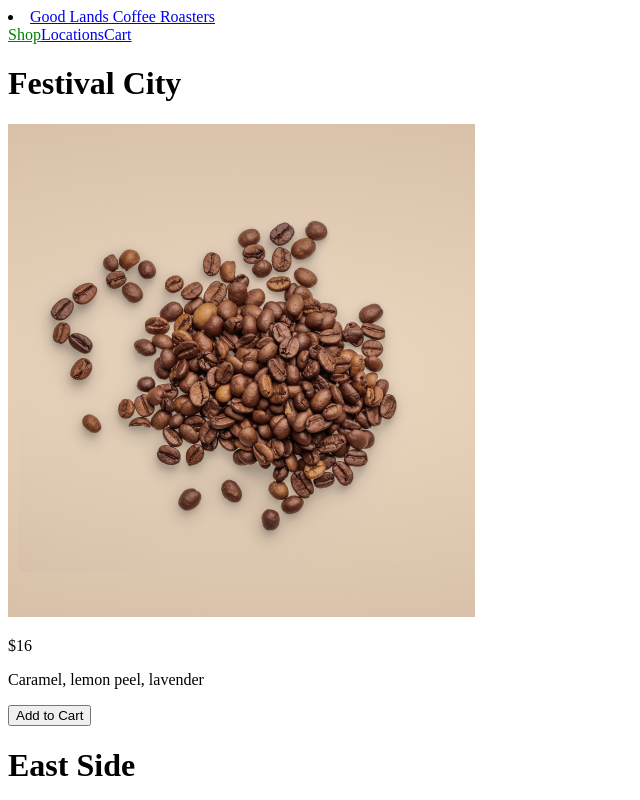
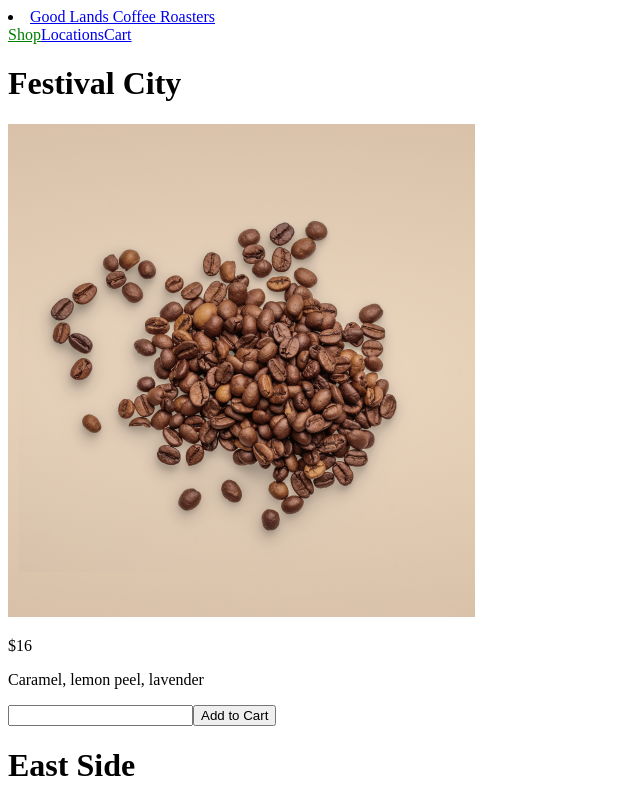
Before and after one commit to awkircher/shop, a React (Create React App) app: page /shop in a window 1280 px wide. Shown: the top 800 px of the page, without its empty margins (0-640 px from the left). Built offline with nearby package versions, Linux system fonts and the light colour scheme.

Commit message:
Directory structure updates, file renaming, adjusted addToCart state modification

```diff
--- a/src/Components/AddButton.js
+++ /dev/null
@@ -1,9 +0,0 @@
-const AddButton = function(props) {
-    return (
-        <div className="AddButton">
-            <button data-id={props.id} onClick={props.addToCart}>Add to Cart</button>
-        </div>
-    );
-}
-
-export default AddButton;
--- /dev/null
+++ b/src/Components/AddForm.js
@@ -0,0 +1,12 @@
+const AddForm = function(props) {
+    return (
+        <div className="AddForm">
+            <form data-id={props.id} data-name={props.name} data-price={props.price} data-img={props.img} onSubmit={props.addToCart}>
+                <input type="number"></input>
+                <button type="submit">Add to Cart</button>
+            </form>
+        </div>
+    );
+}
+
+export default AddForm;
--- a/src/Data/CartData.js
+++ b/src/Data/CartData.js
@@ -1,4 +1,5 @@
 import { useState, useEffect } from 'react'
+import CartItem from '../Models/CartItem.js'
 
 const CartData = function() {
     // Returns an empty array if localStorage is empty, or the previously saved cart state array.
@@ -11,29 +12,35 @@ const CartData = function() {
     }
     const [cart, setCart] = useState(getSavedCart());
 
-    class ItemInCart {
-        constructor(productId, amount, uid) {
-            this.productId = productId;
-            this.amount = amount;
-            this.uid = uid;
-        }
-    }
-
     const addToCart = function(event) {
         event.preventDefault();
-        // Gets the product ID off the click event
+        // Pull all the data off the event
         const elem = event.target;
         const productId = elem.dataset.id;
-        const item = new ItemInCart(productId, 0, "1");
-        console.log(item);
-        setCart([...cart, item]);
+        const productName = elem.dataset.name;
+        const productPrice = elem.dataset.price;
+        const productImg = elem.dataset.img;
+        const quantity = Number(elem[0].value);
+        const uid = String(cart.length + 1);
+        // Are there any of this product in the cart already?
+        const items = [...cart];
+        const isInCart = (cartItem) => cartItem.productId === productId;
+        const indexOfItemInCart = items.findIndex(isInCart);
+        if (indexOfItemInCart === -1) {
+            // It wasn't in the cart -- instantiate a new item
+            const item = new CartItem(productId, productName, productPrice, productImg, quantity, uid);
+            setCart([...items, item]);
+        } else {
+            // It was in the cart -- increment the quantity property
+            items[indexOfItemInCart].quantity += quantity;
+            setCart([...items]);
+        }
     }
 
     useEffect(() => {
         localStorage.setItem('cart', JSON.stringify(cart));
     }, [cart])
 
-    console.log("here's the cart " + cart);
     return {cart, addToCart}
 }
 
--- a/src/Data/ProductData.js
+++ b/src/Data/ProductData.js
@@ -1,4 +1,4 @@
-const Data = function() {
+const ProductData = function() {
     const products = [
         {
             id: "1",
@@ -18,4 +18,4 @@ const Data = function() {
     return products;
 }
 
-export default Data;
+export default ProductData;
--- /dev/null
+++ b/src/Models/CartItem.js
@@ -0,0 +1,12 @@
+class CartItem {
+    constructor(productId, productName, productPrice, productImg, quantity, uid) {
+        this.productId = productId;
+        this.productName = productName;
+        this.productPrice = productPrice;
+        this.productImg = productImg;
+        this.quantity = quantity;
+        this.uid = uid;
+    }
+}
+
+export default CartItem
--- a/src/Views/CartHome.js
+++ b/src/Views/CartHome.js
@@ -1,32 +1,16 @@
 import Navigation from "../Components/Navigation"
 import CartData from "../Data/CartData"
-import Data from "../Data/ProductData"
 
 const CartHome = function() {
-    // Returns object with cart property and addToCart method.
     const cartData = CartData();
-    // Returns the array "products" containing objects, e.g. "products[0].name".
-    const products = Data();
-    // This property mirrors the state array of item objects, e.g. "cart[0].id".
-    const itemObjectsInCart = cartData.cart;
+    const itemsInCart = cartData.cart;
 
-    // Returns array of product objects based on the array of item objects in the cart.
-    const matchingProductObjects = itemObjectsInCart.map((item) => {
-        // Define a callback that compares product object to cart object.
-        const isMatchingId = function(product) {
-            return product.id === item.productId;
-        }
-        // Use the callback with findIndex, and assign the matching index number to a const.
-        const indexOfProductMatch = products.findIndex(isMatchingId);
-        // Use the const to return the product array item we want to add to our mapped array.
-        return products[indexOfProductMatch];
-    });
-
-    // Map over the matchingProductObjects and return jsx that displays the product name of each
-    const cartContents = matchingProductObjects.map((matchingProductObject, index) => {
+    const cartContents = itemsInCart.map((item) => {
         return (
-            <div className="item" key={index}>
-                <h1>{matchingProductObject.name}</h1>
+            <div className="item" key={item.uid}>
+                <h1>{item.productName}</h1>
+                <p>{item.quantity} bags</p>
+                <p>{item.productPrice} each</p>
             </div>
         )
     });
--- a/src/Views/Shop.js
+++ b/src/Views/Shop.js
@@ -1,10 +1,10 @@
 import Navigation from "../Components/Navigation";
-import Data from "../Data/ProductData";
+import ProductData from "../Data/ProductData";
 import CartData from "../Data/CartData";
-import AddButton from "../Components/AddButton"
+import AddButton from "../Components/AddForm"
 
 const Shop = function() {
-    const products = Data();
+    const products = ProductData();
     const yourCart = CartData();
     return (
         <div className="Shop">
@@ -16,6 +16,9 @@ const Shop = function() {
                 <p>{products[0].notes}</p>
                 <AddButton
                 id={products[0].id}
+                name={products[0].name}
+                img={products[0].img}
+                price={products[0].price}
                 addToCart={yourCart.addToCart}
                 />
             </div>
@@ -26,6 +29,9 @@ const Shop = function() {
                 <p>{products[1].notes}</p>
                 <AddButton
                 id={products[1].id}
+                name={products[1].name}
+                img={products[1].img}
+                price={products[1].price}
                 addToCart={yourCart.addToCart}
                 />
             </div>
```
Also changed, not shown: 1 other file (tests, documents, lock files or other folders).
